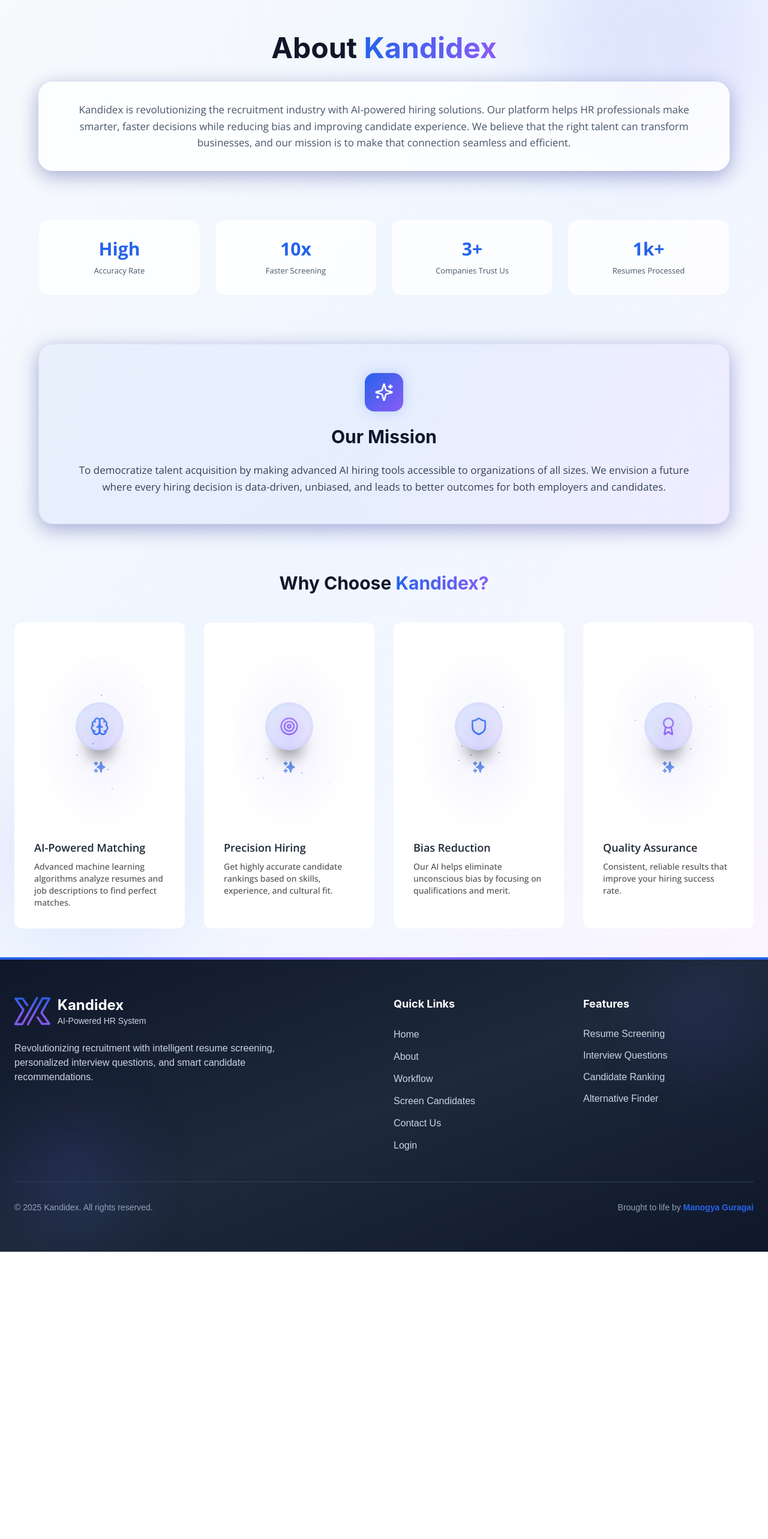
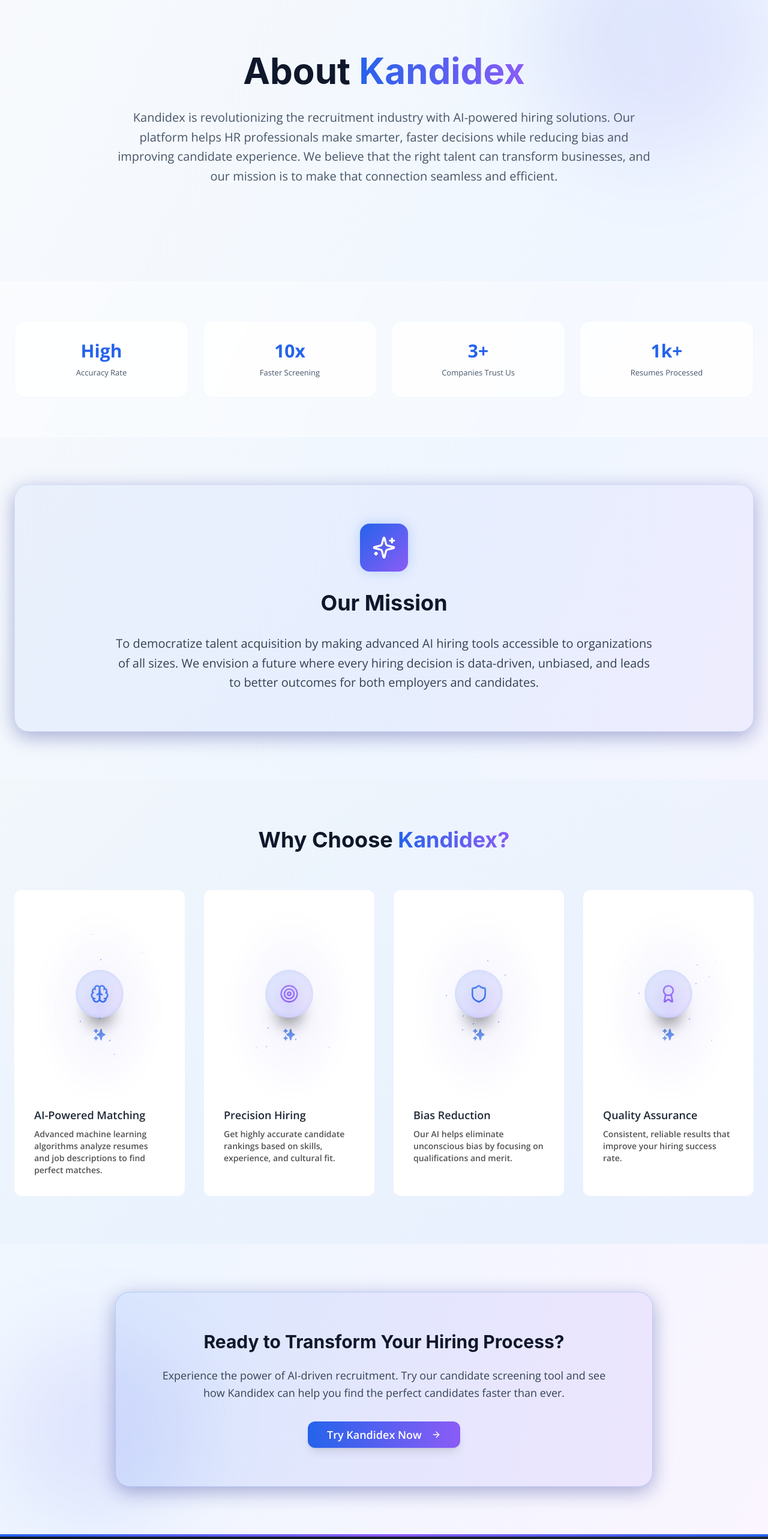
Before and after one commit to manogyaguragai/swift-genesis-flow, a React (Vite) app: page /about in a window 1280 px wide. Shown: the part 120-2686 px from the top of the page at 60% size. Before the commit the page ends 2207 px from the top, so only its background shows below. Built offline with nearby package versions, Linux system fonts and the light colour scheme.

Commit message:
feat: Update About page layout and add button
- Changed the About page layout to full width.
- Increased paragraph text boldness across the website.
- Added a button to the About page to navigate to the screening candidates page.

```diff
--- a/src/index.css
+++ b/src/index.css
@@ -129,15 +129,15 @@
 
   /* Enhanced font weight classes for paragraph text only */
   p.font-thin, .font-thin p {
-    font-weight: 200 !important; /* Increased from 100 */
+    font-weight: 300 !important; /* Increased from 200 */
   }
 
   p.font-light, .font-light p {
-    font-weight: 400 !important; /* Increased from 300 */
+    font-weight: 500 !important; /* Increased from 400 */
   }
 
   p.font-normal, .font-normal p {
-    font-weight: 500 !important; /* Increased from 400 */
+    font-weight: 600 !important; /* Increased from 500 */
   }
 
   /* Keep original font weights for headings and other elements */
--- a/src/pages/AboutPage.tsx
+++ b/src/pages/AboutPage.tsx
@@ -1,9 +1,14 @@
+
 import React from 'react';
-import { Users, Brain, Target, Shield, Award, Sparkles } from 'lucide-react';
+import { Users, Brain, Target, Shield, Award, Sparkles, ArrowRight } from 'lucide-react';
+import { Button } from '../components/ui/button';
 import { GlareCard } from '../components/ui/glare-card';
 import { FeatureCards } from '../components/ui/feature-cards';
+import { useNavigate } from 'react-router-dom';
 
 const AboutPage: React.FC = () => {
+  const navigate = useNavigate();
+
   const stats = [
     { value: "High", label: "Accuracy Rate" },
     { value: "10x", label: "Faster Screening" },
@@ -38,20 +43,24 @@ const AboutPage: React.FC = () => {
     }
   ];
 
+  const handleGetStarted = () => {
+    navigate('/screen-candidates');
+  };
+
   return (
     <div className="pt-32 min-h-screen bg-gradient-to-br from-slate-50 via-blue-50 to-purple-50 animate-fade-in font-open-sans-thin">
       {/* Background decorations */}
       <div className="absolute top-0 right-0 w-96 h-96 bg-gradient-to-br from-primary/10 to-secondary/10 rounded-full blur-3xl animate-float"></div>
       <div className="absolute bottom-0 left-0 w-80 h-80 bg-gradient-to-br from-secondary/10 to-primary/10 rounded-full blur-3xl animate-float" style={{ animationDelay: '2s' }}></div>
 
-      <div className="relative z-10 w-full px-6 py-12">
-        {/* Hero Section */}
+      {/* Hero Section */}
+      <section className="relative z-10 w-full px-6 py-20">
         <div className="text-center mb-20 animate-fade-in">
-          <h1 className="text-5xl font-bold font-inter text-slate-900 mb-8 animate-fade-in">
+          <h1 className="text-5xl lg:text-6xl font-bold font-inter text-slate-900 mb-8 animate-fade-in">
             About <span className="bg-gradient-to-r from-primary to-secondary bg-clip-text text-transparent">Kandidex</span>
           </h1>
-          <div className="bg-white/80 backdrop-blur-lg rounded-3xl p-8 shadow-glass border border-white/50 animate-scale-in max-w-6xl mx-auto" style={{ animationDelay: '0.2s' }}>
-            <p className="text-lg-thin text-slate-600 font-open-sans-thin font-thin leading-relaxed">
+          <div className="max-w-4xl mx-auto">
+            <p className="text-xl text-slate-600 font-open-sans-thin font-thin leading-relaxed animate-scale-in" style={{ animationDelay: '0.2s' }}>
               Kandidex is revolutionizing the recruitment industry with AI-powered hiring solutions.
               Our platform helps HR professionals make smarter, faster decisions while reducing bias
               and improving candidate experience. We believe that the right talent can transform
@@ -59,9 +68,11 @@ const AboutPage: React.FC = () => {
             </p>
           </div>
         </div>
+      </section>
 
-        {/* Stats Section with GlareCard */}
-        <div className="max-w-6xl mx-auto mb-20">
+      {/* Stats Section */}
+      <section className="relative z-10 w-full px-6 py-16 bg-white/40 backdrop-blur-sm border-y border-white/50">
+        <div className="max-w-7xl mx-auto">
           <div className="grid md:grid-cols-4 gap-6 animate-fade-in" style={{ animationDelay: '0.4s' }}>
             {stats.map((stat, index) => (
               <div key={index} className="h-32 animate-scale-in" style={{ animationDelay: `${0.6 + index * 0.1}s` }}>
@@ -75,18 +86,20 @@ const AboutPage: React.FC = () => {
             ))}
           </div>
         </div>
+      </section>
 
-        {/* Mission Section */}
-        <div className="max-w-6xl mx-auto mb-20">
-          <div className="bg-gradient-to-r from-primary/5 to-secondary/5 rounded-3xl p-12 border border-primary/10 shadow-glass animate-fade-in" style={{ animationDelay: '1s' }}>
+      {/* Mission Section */}
+      <section className="relative z-10 w-full px-6 py-20">
+        <div className="max-w-7xl mx-auto">
+          <div className="bg-gradient-to-r from-primary/5 to-secondary/5 rounded-3xl p-16 border border-primary/10 shadow-glass animate-fade-in" style={{ animationDelay: '1s' }}>
             <div className="text-center">
-              <div className="flex justify-center mb-6">
-                <div className="w-16 h-16 bg-gradient-to-br from-primary to-secondary rounded-2xl flex items-center justify-center shadow-glow-blue">
-                  <Sparkles className="w-8 h-8 text-white animate-pulse" />
+              <div className="flex justify-center mb-8">
+                <div className="w-20 h-20 bg-gradient-to-br from-primary to-secondary rounded-2xl flex items-center justify-center shadow-glow-blue">
+                  <Sparkles className="w-10 h-10 text-white animate-pulse" />
                 </div>
               </div>
-              <h2 className="text-3xl font-bold font-inter text-slate-900 mb-6">Our Mission</h2>
-              <p className="text-lg-thin text-slate-700 font-open-sans-thin font-thin leading-relaxed">
+              <h2 className="text-4xl font-bold font-inter text-slate-900 mb-8">Our Mission</h2>
+              <p className="text-xl text-slate-700 font-open-sans-thin font-thin leading-relaxed max-w-4xl mx-auto">
                 To democratize talent acquisition by making advanced AI hiring tools accessible to organizations
                 of all sizes. We envision a future where every hiring decision is data-driven, unbiased,
                 and leads to better outcomes for both employers and candidates.
@@ -94,17 +107,43 @@ const AboutPage: React.FC = () => {
             </div>
           </div>
         </div>
+      </section>
 
-        {/* Features Section using FeatureCards */}
+      {/* Features Section */}
+      <section className="relative z-10 w-full px-6 py-20 bg-gradient-to-br from-slate-100/50 to-blue-100/50">
         <div className="max-w-7xl mx-auto">
-          <h2 className="text-3xl font-bold font-inter text-slate-900 text-center mb-12 animate-fade-in" style={{ animationDelay: '1.2s' }}>
+          <h2 className="text-4xl font-bold font-inter text-slate-900 text-center mb-16 animate-fade-in" style={{ animationDelay: '1.2s' }}>
             Why Choose <span className="bg-gradient-to-r from-primary to-secondary bg-clip-text text-transparent">Kandidex?</span>
           </h2>
           <div className="animate-fade-in" style={{ animationDelay: '1.4s' }}>
             <FeatureCards features={aboutFeatures} />
           </div>
         </div>
-      </div>
+      </section>
+
+      {/* Call to Action Section */}
+      <section className="relative z-10 w-full px-6 py-20">
+        <div className="max-w-4xl mx-auto text-center">
+          <div className="bg-gradient-to-r from-primary/10 to-secondary/10 rounded-3xl p-16 border border-primary/20 shadow-glass animate-fade-in" style={{ animationDelay: '1.6s' }}>
+            <h2 className="text-3xl font-bold font-inter text-slate-900 mb-6">
+              Ready to Transform Your Hiring Process?
+            </h2>
+            <p className="text-lg text-slate-700 font-open-sans-thin font-thin leading-relaxed mb-8">
+              Experience the power of AI-driven recruitment. Try our candidate screening tool
+              and see how Kandidex can help you find the perfect candidates faster than ever.
+            </p>
+            <Button
+              onClick={handleGetStarted}
+              size="lg"
+              className="bg-gradient-to-r from-primary to-secondary hover:from-primary/90 hover:to-secondary/90 text-white px-8 py-4 text-lg font-semibold rounded-xl shadow-lg hover:shadow-xl transition-all duration-300 animate-scale-in"
+              style={{ animationDelay: '1.8s' }}
+            >
+              Try Kandidex Now
+              <ArrowRight className="w-5 h-5 ml-2" />
+            </Button>
+          </div>
+        </div>
+      </section>
     </div>
   );
 };
--- a/tailwind.config.ts
+++ b/tailwind.config.ts
@@ -26,11 +26,11 @@ export default {
         'ibm': ['IBM Plex Sans', 'sans-serif'],
       },
       fontSize: {
-        'xs-thin': ['0.6875rem', { lineHeight: '1rem', fontWeight: '200' }], // Increased paragraph weight from 100
-        'sm-thin': ['0.8125rem', { lineHeight: '1.25rem', fontWeight: '200' }], // Increased paragraph weight from 100
-        'base-thin': ['0.9375rem', { lineHeight: '1.5rem', fontWeight: '200' }], // Increased paragraph weight from 100
-        'lg-thin': ['1.0625rem', { lineHeight: '1.75rem', fontWeight: '200' }], // Increased paragraph weight from 100
-        'xl-thin': ['1.1875rem', { lineHeight: '1.75rem', fontWeight: '200' }], // Increased paragraph weight from 100
+        'xs-thin': ['0.6875rem', { lineHeight: '1rem', fontWeight: '300' }], // Increased paragraph weight from 200
+        'sm-thin': ['0.8125rem', { lineHeight: '1.25rem', fontWeight: '300' }], // Increased paragraph weight from 200
+        'base-thin': ['0.9375rem', { lineHeight: '1.5rem', fontWeight: '300' }], // Increased paragraph weight from 200
+        'lg-thin': ['1.0625rem', { lineHeight: '1.75rem', fontWeight: '300' }], // Increased paragraph weight from 200
+        'xl-thin': ['1.1875rem', { lineHeight: '1.75rem', fontWeight: '300' }], // Increased paragraph weight from 200
       },
       colors: {
         border: "hsl(var(--border))",
```
